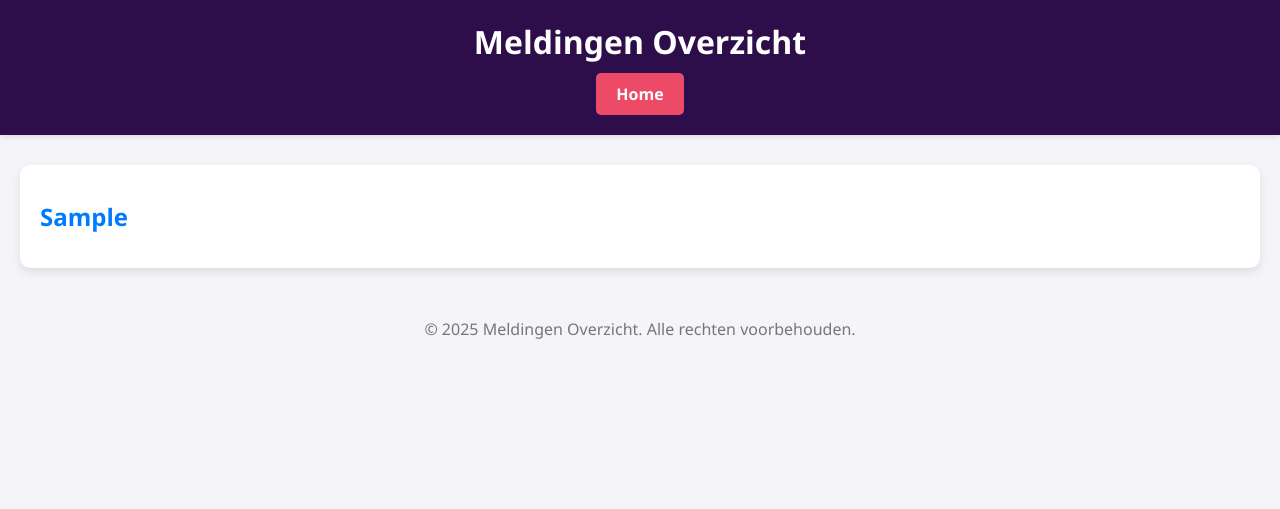
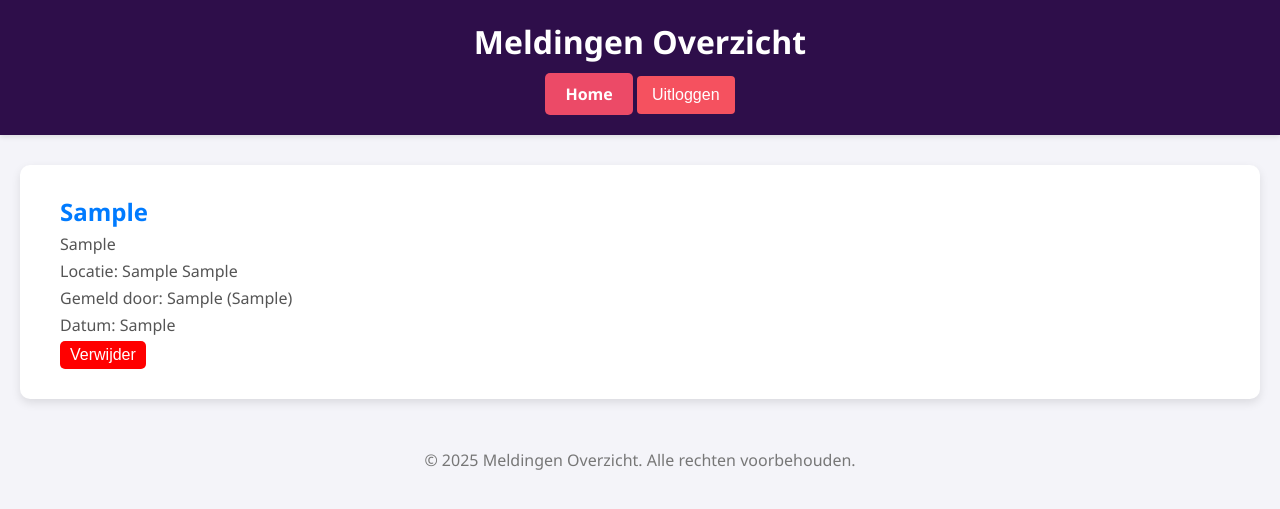
Before and after one commit to ala-lms-veilig/lo2e-swd4-4groep3, a PHP site: page /meldingen_overzicht.php in a window 1280 px wide. Shown: the top 509 px of the page. Run offline with PHP 8.4, Linux system fonts and the light colour scheme; the visitor is signed in with stand-in values (Sample User, id 1); tables that the repository leaves empty or names only in its code hold one stand-in row (values such as "Sample post").

Commit message:
aanpassing url

```diff
--- a/contact.html
+++ b/contact.html
@@ -77,7 +77,7 @@
             <h3>Digitaal meldpunt mboRijnland</h3>
             <p>We doen ons best om goed onderwijs te geven. Toch kan het gebeuren dat er iets mis gaat. We proberen dan altijd een oplossing voor jouw situatie te vinden.</p>
             <br>
-            <a href="melding_maken.html" class="cta-button">Melding maken</a>
+            <a href="melding_maken.php" class="cta-button">Melding maken</a>
         </div>
     </aside>
 
--- a/informatie.html
+++ b/informatie.html
@@ -27,7 +27,7 @@
     <div class="hero">
         <div class="hero-content">
             <h1>INFORMATIE</h1>
-            <a href="melding_maken.html" class="cta-button">Melding maken</a>
+            <a href="melding_maken.php" class="cta-button">Melding maken</a>
         </div>
     </div>
 
--- a/login.php
+++ b/login.php
@@ -138,7 +138,7 @@ if ($_SERVER['REQUEST_METHOD'] === 'POST') {
         <p><a href="change_password.php">Wachtwoord vergeten?</a></p>
         <?php if (isset($error_message)) { echo "<p class='error-message'>$error_message</p>"; } ?>
         <button class="register-btn" onclick="window.location.href='register.php'">Registreren</button>
-        <button class="back-btn" onclick="window.location.href='index.php'">Terug naar hoofdpagina</button>
+        <button class="back-btn" onclick="window.location.href='index.html'">Terug naar hoofdpagina</button>
     </div>
 </body>
 </html>
--- a/meldingen_overzicht.php
+++ b/meldingen_overzicht.php
@@ -1,5 +1,6 @@
 <?php
 // Verbinding met database
+session_start();
 $dsn = 'mysql:host=localhost;dbname=gebruikers_db';
 $username = 'root';
 $password = '';
@@ -7,6 +8,20 @@ $password = '';
 try {
     $pdo = new PDO($dsn, $username, $password);
     $pdo->setAttribute(PDO::ATTR_ERRMODE, PDO::ERRMODE_EXCEPTION);
+
+    // Controle of de gebruiker een beheerder is
+    $isAdmin = isset($_SESSION['rol']) && $_SESSION['rol'] === 'beheerder';
+
+    // Verwijder melding als de beheerder een verzoek stuurt
+    if ($_SERVER['REQUEST_METHOD'] === 'POST' && isset($_POST['delete_id']) && $isAdmin) {
+        $deleteId = intval($_POST['delete_id']);
+        $deleteQuery = "DELETE FROM meldingen WHERE melding_id = :id";
+        $deleteStmt = $pdo->prepare($deleteQuery);
+        $deleteStmt->bindParam(':id', $deleteId, PDO::PARAM_INT);
+        $deleteStmt->execute();
+        header("Location: meldingen_overzicht.php");
+        exit;
+    }
 
     // Meldingen ophalen met de juiste relatie
     $query = "SELECT meldingen.*, gebruikers.gebruikersnaam AS gebruiker_naam, gebruikers.rol AS gebruiker_rol
@@ -62,7 +77,7 @@ try {
         }
 
         header a:hover {
-            background-color: #ec4a67;;
+            background-color: #d93450;
         }
 
         .container {
@@ -73,10 +88,22 @@ try {
             border-radius: 10px;
             box-shadow: 0 4px 10px rgba(0, 0, 0, 0.1);
         }
+        #logoutButton {
+            background-color: #f5515f;
+            color: white;
+            padding: 10px 15px;
+            border: none;
+            border-radius: 4px;
+            cursor: pointer;
+        }
+
+        #logoutButton:hover {
+            background-color: #d9404d;
+        }
 
         .melding {
             border-bottom: 1px solid #ddd;
-            padding: 15px 0;
+            padding: 10px 20px;
             cursor: pointer;
             transition: background-color 0.3s ease;
         }
@@ -98,11 +125,21 @@ try {
         .melding p {
             margin: 5px 0;
             color: #555;
-            display: none; /* Verborgen tot aangeklikt */
         }
 
-        .melding.active p {
-            display: block; /* Toon details als actief */
+        button {
+            font-size: 1rem;
+            color: white;
+            background-color: red;
+            border: none;
+            padding: 5px 10px;
+            border-radius: 5px;
+            cursor: pointer;
+            transition: background-color 0.3s ease;
+        }
+
+        button:hover {
+            background-color: darkred;
         }
 
         footer {
@@ -122,6 +159,7 @@ try {
     <header>
         <h1>Meldingen Overzicht</h1>
         <a href="index.html">Home</a>
+        <button id="logoutButton" onclick="location.href='login.php'">Uitloggen</button>
     </header>
 
     <div class="container">
@@ -129,16 +167,18 @@ try {
             <p>Geen meldingen gevonden.</p>
         <?php else: ?>
             <?php foreach ($meldingen as $melding): ?>
-                <div class="melding" data-id="<?= htmlspecialchars($melding['id'] ?? 'Onbekend') ?>">
-                    <h3><?= htmlspecialchars($melding['categorie'] ?? 'Onbekend') ?></h3>
-                    <p><?= htmlspecialchars($melding['beschrijving'] ?? 'Geen beschrijving beschikbaar') ?></p>
-                    <p>Locatie: <?= htmlspecialchars($melding['locatie'] ?? 'Onbekend') ?>
-                        <?= htmlspecialchars($melding['specifieke_locatie'] ?? '') ?></p>
-                    <p>Gemeld door:
-                        <?= htmlspecialchars($melding['gebruiker_naam'] ?? 'Onbekend') ?>
-                        (<?= htmlspecialchars($melding['gebruiker_rol'] ?? 'Onbekend') ?>)
-                    </p>
-                    <p>Datum: <?= htmlspecialchars($melding['datum'] ?? 'Onbekend') ?></p>
+                <div class="melding" data-id="<?= htmlspecialchars($melding['melding_id']) ?>">
+                    <h3><?= htmlspecialchars($melding['categorie']) ?></h3>
+                    <p><?= htmlspecialchars($melding['beschrijving']) ?></p>
+                    <p>Locatie: <?= htmlspecialchars($melding['locatie']) ?> <?= htmlspecialchars($melding['specifieke_locatie'] ?? '') ?></p>
+                    <p>Gemeld door: <?= htmlspecialchars($melding['gebruiker_naam']) ?> (<?= htmlspecialchars($melding['gebruiker_rol']) ?>)</p>
+                    <p>Datum: <?= htmlspecialchars($melding['datum']) ?></p>
+                    <?php if ($isAdmin): ?>
+                        <form method="post" style="display:inline;">
+                            <input type="hidden" name="delete_id" value="<?= htmlspecialchars($melding['melding_id']) ?>">
+                            <button type="submit">Verwijder</button>
+                        </form>
+                    <?php endif; ?>
                 </div>
             <?php endforeach; ?>
         <?php endif; ?>
@@ -147,13 +187,5 @@ try {
     <footer>
         <p>&copy; <?= date("Y") ?> Meldingen Overzicht. Alle rechten voorbehouden.</p>
     </footer>
-
-    <script>
-        document.querySelectorAll('.melding').forEach(melding => {
-            melding.addEventListener('click', () => {
-                melding.classList.toggle('active');
-            });
-        });
-    </script>
 </body>
 </html>
```
